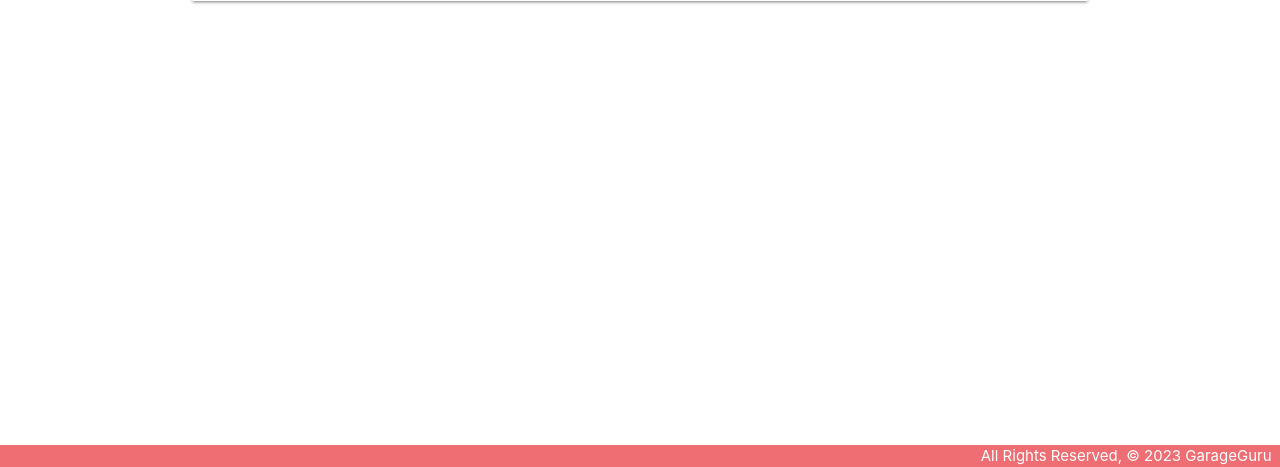
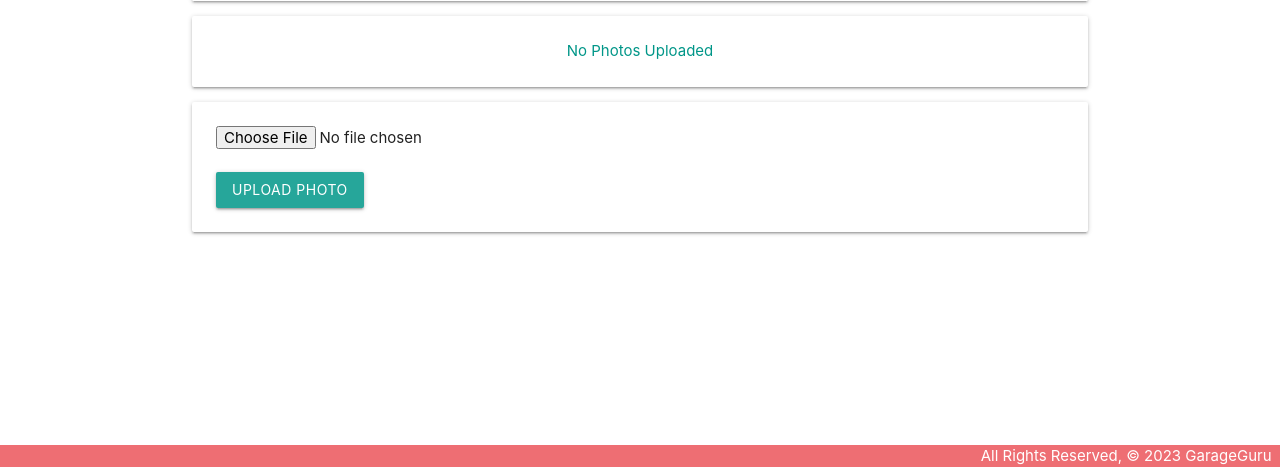
Before and after one commit to tonyhylo/GarageGuru, a Django app: template main_app/templates/posts/detail.html in a window 1280 px wide. Shown: the part 333-800 px from the top of the page. Run offline with Django 4.2, Linux system fonts and the light colour scheme; the template is opened without the code that fills it, so the values that code supplies are empty.

Commit message:
Added photos feature.  Can add photo at post detail page, shows in home page along with posts.

```diff
--- a/main_app/templates/posts/detail.html
+++ b/main_app/templates/posts/detail.html
@@ -13,5 +13,17 @@
     <a href="{% url 'posts_delete' post.id %}">Delete</a>
   </div>
 </div>
+{% for photo in post.photo_set.all %}
+  <img class="responsive-img card-panel" src="{{photo.url}}">
+{% empty %}
+  <div class="card-panel teal-text center-align">No Photos Uploaded</div>
+{% endfor %}
+
+<form action="{% url 'add_photo' post.id %}" enctype="multipart/form-data" method="POST" class="card-panel">
+  {% csrf_token %}
+  <input type="file" name="photo-file">
+  <br><br>
+  <input type="submit" class="btn" value="Upload Photo">
+</form>
 
 {% endblock %}
--- a/main_app/urls.py
+++ b/main_app/urls.py
@@ -9,4 +9,5 @@ urlpatterns = [
     path('posts/create/', views.PostCreate.as_view(), name='posts_create'),
     path('posts/<int:pk>/update/', views.PostUpdate.as_view(), name='posts_update'),
     path('posts/<int:pk>/delete/', views.PostDelete.as_view(), name='posts_delete'),
+    path('posts/<int:post_id>/add_photo/', views.add_photo, name='add_photo'),
 ]
```
Also changed, not shown: main_app/models.py (+7 -0 lines), main_app/templates/home.html (+6 -1 lines), main_app/views.py (+20 -3 lines), main_app/migrations/0001_initial.py (added).
